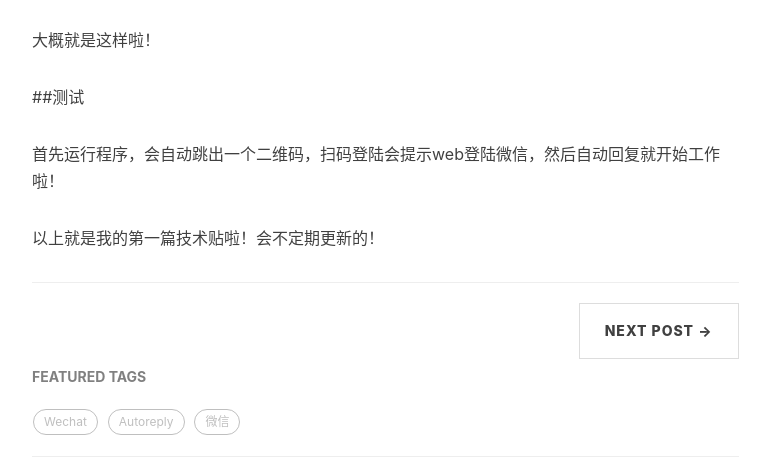
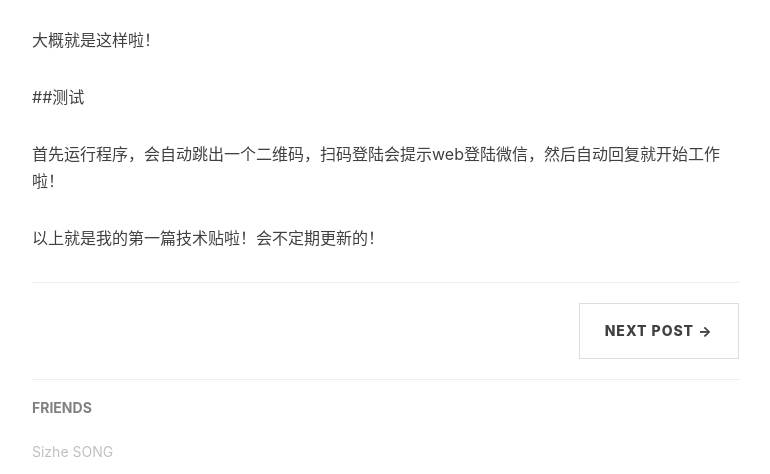
Before and after one commit to ysunbp/ysunbp.github.io, a plain HTML site: page 2019/07/15/微信自动回复小程序-Wechat-auto-reply/index.html in a window 1280 px wide. Shown: the part 1996-2470 px from the top of the page, without its empty margins (233-1003 px from the left). Drawn offline with nearby package versions, Linux system fonts and the light colour scheme.

Commit message:
Site updated: 2019-07-15 22:44:46

```diff
--- a/2019/07/15/微信自动回复小程序-Wechat-auto-reply/index.html
+++ b/2019/07/15/微信自动回复小程序-Wechat-auto-reply/index.html
@@ -280,20 +280,6 @@
 
                 <!-- Featured Tags -->
 
-                <section>
-                    <!-- no hr -->
-                    <h5><a href="/tags/">FEATURED TAGS</a></h5>
-                    <div class="tags">
-
-                          <a class="tag" href="/tags/#Wechat" title="Wechat">Wechat</a>
-
-                          <a class="tag" href="/tags/#Autoreply" title="Autoreply">Autoreply</a>
-
-                          <a class="tag" href="/tags/#微信" title="微信">微信</a>
-
-                    </div>
-                </section>
-
 
                 <!-- Friends Blog -->
 
```
Also changed, not shown: 2019/07/14/hello-world/index.html (+0 -8 lines), about/index.html (+0 -14 lines), archive/index.html (+0 -14 lines), archives/2019/07/index.html (+0 -14 lines), archives/2019/index.html (+0 -14 lines), archives/index.html (+0 -14 lines), index.html (+0 -14 lines), tags/Autoreply/index.html (+0 -14 lines), tags/Wechat/index.html (+0 -14 lines), tags/微信/index.html (+0 -14 lines).
